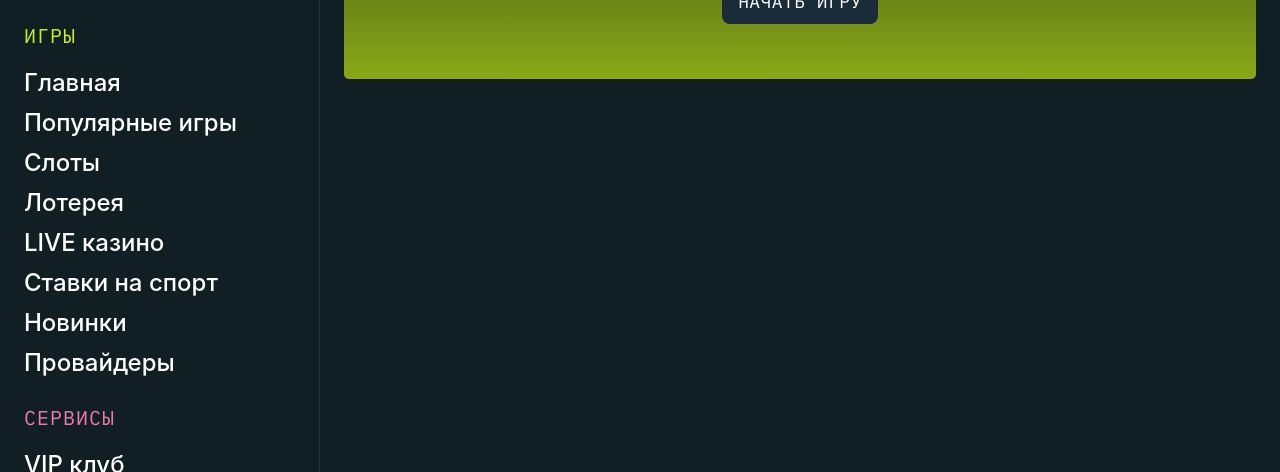
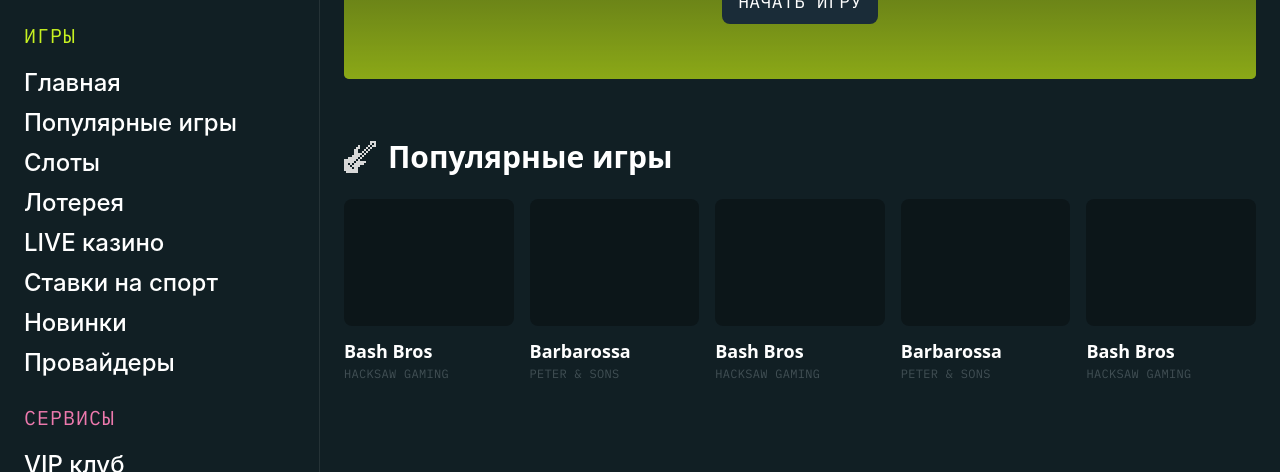
Before and after one commit to Hardyguardy/PapaBet, a website built with Vite: page index.html in a window 1280 px wide. Shown: the part 328-800 px from the top of the page. Built offline with nearby package versions, Linux system fonts and the light colour scheme.

Commit message:
Add Popular games section

```diff
--- a/index.html
+++ b/index.html
@@ -228,6 +228,83 @@
             </button>
           </div>
         </div>
+
+        <!-- Популярные игры -->
+        <section>
+          <!-- Заголовок -->
+          <div class="flex items-center gap-3 mb-6 mt-[60px]">
+            <img src="assets/icons/Guitar.svg" alt="PapaBet" class="h-8" />
+
+            <h2 class="text-white text-3xl font-bold">Популярные игры</h2>
+          </div>
+
+          <div class="grid grid-cols-5 gap-4">
+            <!-- Game 1 -->
+            <div class="cursor-pointer">
+              <div
+                class="w-full aspect-[4/3] bg-black/30 rounded-lg mb-3 hover:ring-2 hover:ring-[#cddc39] transition"
+              ></div>
+              <h3 class="text-white font-semibold text-[18px]">Bash Bros</h3>
+              <p
+                class="text-subtext text-[12px] font-family-secondary uppercase tracking-wide"
+              >
+                Hacksaw Gaming
+              </p>
+            </div>
+
+            <!-- Game 2 -->
+            <div class="cursor-pointer">
+              <div
+                class="w-full aspect-[4/3] bg-black/30 rounded-lg mb-3 hover:ring-2 hover:ring-[#cddc39] transition"
+              ></div>
+              <h3 class="text-white font-semibold text-[18px]">Barbarossa</h3>
+              <p
+                class="text-subtext text-[12px] font-family-secondary uppercase tracking-wide"
+              >
+                Peter & Sons
+              </p>
+            </div>
+
+            <!-- Game 3 -->
+            <div class="cursor-pointer">
+              <div
+                class="w-full aspect-[4/3] bg-black/30 rounded-lg mb-3 hover:ring-2 hover:ring-[#cddc39] transition"
+              ></div>
+              <h3 class="text-white font-semibold text-[18px]">Bash Bros</h3>
+              <p
+                class="text-subtext text-[12px] font-family-secondary uppercase tracking-wide"
+              >
+                Hacksaw Gaming
+              </p>
+            </div>
+
+            <!-- Game 4 -->
+            <div class="cursor-pointer">
+              <div
+                class="w-full aspect-[4/3] bg-black/30 rounded-lg mb-3 hover:ring-2 hover:ring-[#cddc39] transition"
+              ></div>
+              <h3 class="text-white font-semibold text-[18px]">Barbarossa</h3>
+              <p
+                class="text-subtext text-[12px] font-family-secondary uppercase tracking-wide"
+              >
+                Peter & Sons
+              </p>
+            </div>
+
+            <!-- Game 5 -->
+            <div class="cursor-pointer">
+              <div
+                class="w-full aspect-[4/3] bg-black/30 rounded-lg mb-3 hover:ring-2 hover:ring-[#cddc39] transition"
+              ></div>
+              <h3 class="text-white font-semibold text-[18px]">Bash Bros</h3>
+              <p
+                class="text-subtext text-[12px] font-family-secondary uppercase tracking-wide"
+              >
+                Hacksaw Gaming
+              </p>
+            </div>
+          </div>
+        </section>
       </main>
     </div>
 
--- a/src/index.css
+++ b/src/index.css
@@ -9,6 +9,7 @@
   --color-brand-accent: #ed79ad;
   --color-surface: #ffffff;
   --color-text: #1f2937;
+  --color-subtext: #414f54;
 
   /* Шрифты */
   --font-family-base: "Inter", system-ui, sans-serif;
```
Also changed, not shown: public/assets/icons/Guitar.svg (added).
